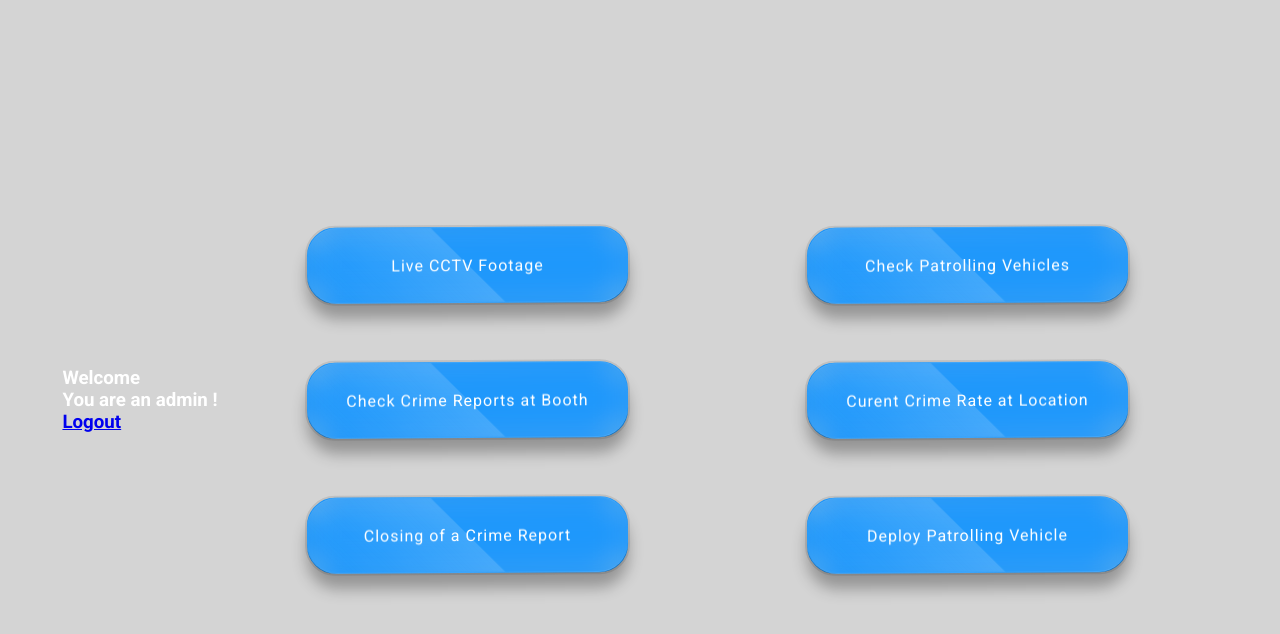
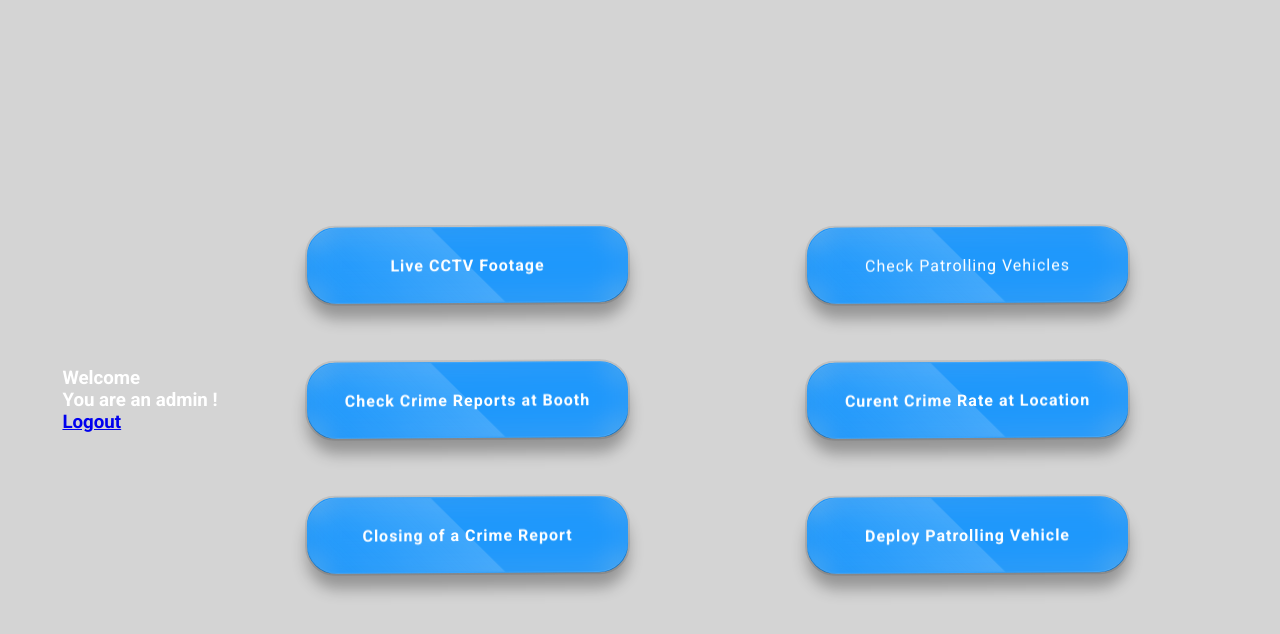
Before and after one commit to Spartan1-1-7/Alert_Guard, a Flask app: template templates/admin_dashboard.html in a window 1280 px wide. Shown: the top 634 px of the page. Run offline with Flask 3, Linux system fonts and the light colour scheme; the template is opened without the code that fills it, so the values that code supplies are empty.

Commit message:
Update admin_dashboard.html

```diff
--- a/templates/admin_dashboard.html
+++ b/templates/admin_dashboard.html
@@ -17,16 +17,16 @@
         </h3>
         <div class="container">
             <div class="container-1">
-            <div class="btn"><a href="/cctv">Live CCTV Footage</a></div>
-            <div class="btn"><a href="/patrolling-vehicles" >Check Patrolling Vehicles</a></div>
+            <div class="btn"><a href="/cctv"><b>Live CCTV Footage</b></a></div>
+            <div class="btn"><a href="/patrolling-vehicles" >Check Patrolling Vehicles</b></a></div>
             </div>
             <div class="container-2">
-            <div class="btn"><a href="/crime-reports-at-booth" >Check Crime Reports at Booth</a></div>
-            <div class="btn"><a href="/crime-rate" >Curent Crime Rate at Location</a></div>
+            <div class="btn"><a href="/crime-reports-at-booth" ><b>Check Crime Reports at Booth</b></a></div>
+            <div class="btn"><a href="/crime-rate" ><b>Curent Crime Rate at Location</b></a></div>
             </div>
             <div class="container-3">
-                <div class="btn"><a href="/closing-crime-report" >Closing of a Crime Report</a></div>
-                <div class="btn"><a href="/deploy-patrol" >Deploy Patrolling Vehicle</a></div>
+                <div class="btn"><a href="/closing-crime-report" ><b>Closing of a Crime Report</b></a></div>
+                <div class="btn"><a href="/deploy-patrol" ><b>Deploy Patrolling Vehicle</b></a></div>
             </div>
         </div>
     </body>
```
